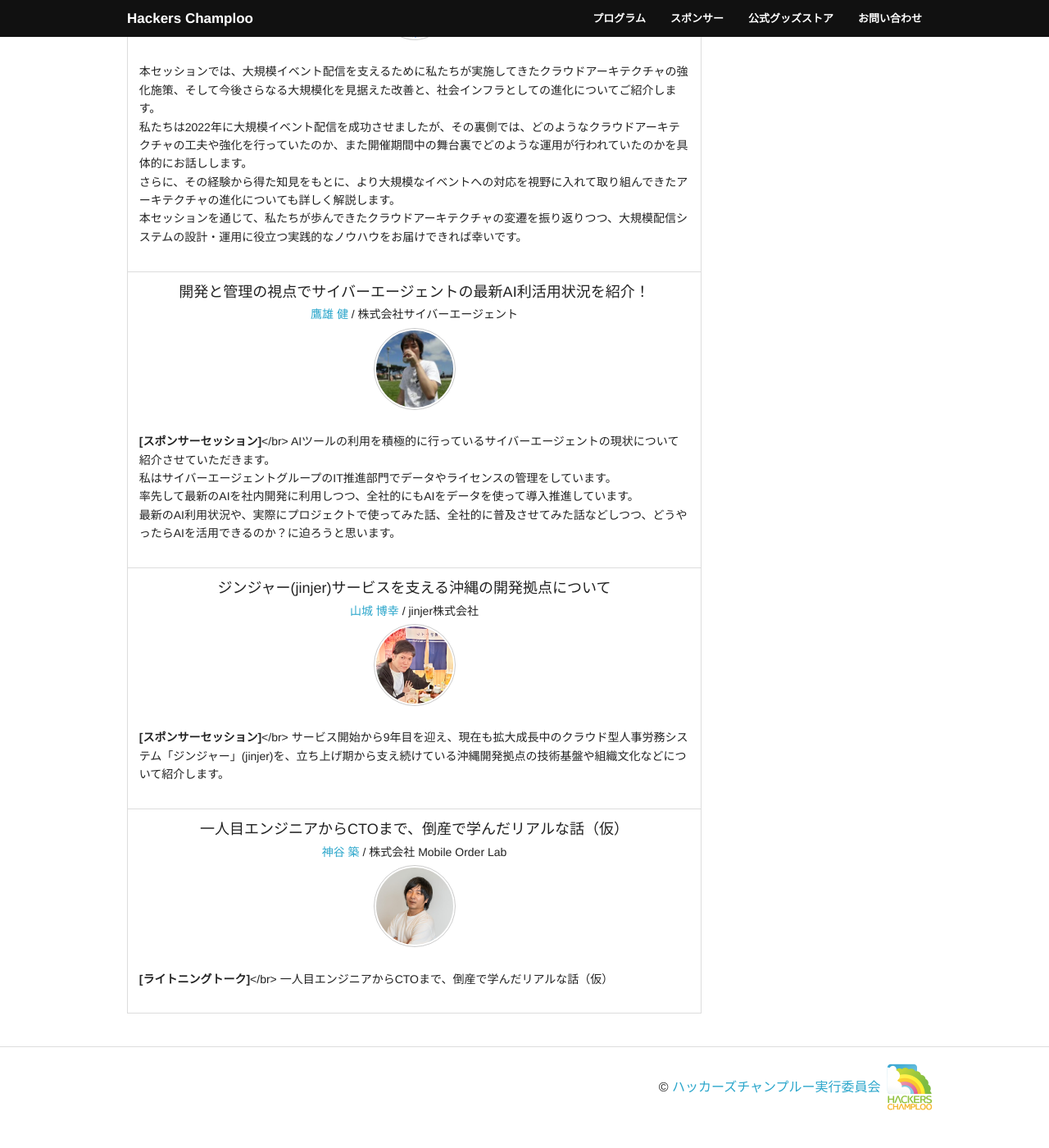
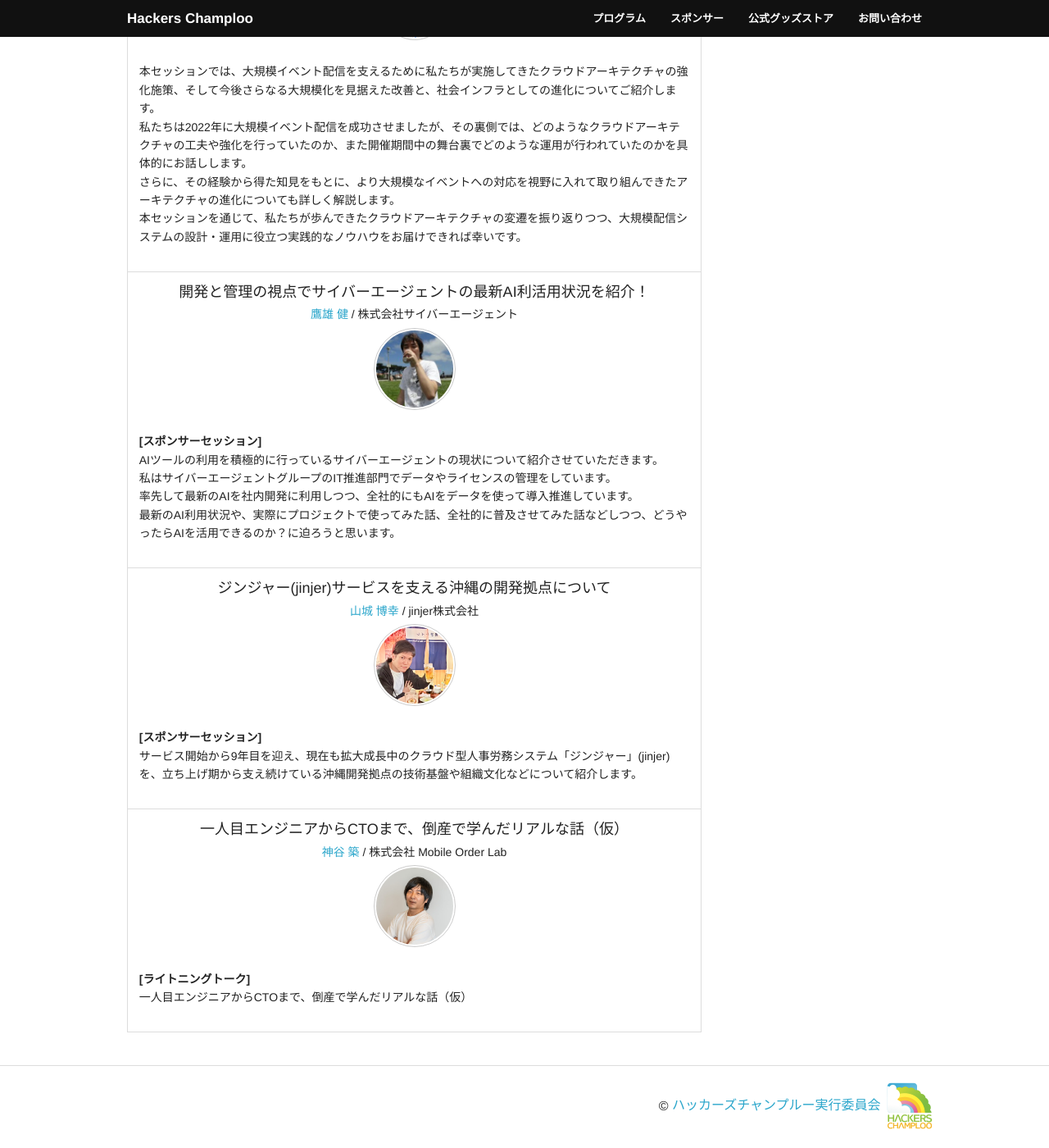
Before and after one commit to hackers-champloo/hackers-champloo.github.io, a Jekyll site: the page built from 2025/program.md, in a window 1280 px wide and 1400 px high, scrolled down 567 px. Shown: the whole window at 82% size. Built offline with Jekyll 4.4.1, drawn with Linux system fonts in a browser that asks for light colours; nearby versions of some CDN libraries; before the commit the page ends 1944 px from its top, so only the background shows below that.

Commit message:
fix typo

```diff
--- a/2025/program.md
+++ b/2025/program.md
@@ -53,7 +53,7 @@ description: 2025年8月2日（土曜日）
             </a>
             </p>
             <p class="track-description">
-            <b>[スポンサーセッション]</b></br>
+            <b>[スポンサーセッション]</b><br>
             AIツールの利用を積極的に行っているサイバーエージェントの現状について紹介させていただきます。<br>
             私はサイバーエージェントグループのIT推進部門でデータやライセンスの管理をしています。<br>
             率先して最新のAIを社内開発に利用しつつ、全社的にもAIをデータを使って導入推進しています。<br>
@@ -72,7 +72,7 @@ description: 2025年8月2日（土曜日）
             </a>
             </p>
             <p class="track-description">
-            <b>[スポンサーセッション]</b></br>
+            <b>[スポンサーセッション]</b><br>
             サービス開始から9年目を迎え、現在も拡大成長中のクラウド型人事労務システム「ジンジャー」(jinjer)を、立ち上げ期から支え続けている沖縄開発拠点の技術基盤や組織文化などについて紹介します。
             </p>
         </td>
@@ -88,7 +88,7 @@ description: 2025年8月2日（土曜日）
             </a>
             </p>
             <p class="track-description">
-            <b>[ライトニングトーク]</b></br>
+            <b>[ライトニングトーク]</b><br>
             一人目エンジニアからCTOまで、倒産で学んだリアルな話（仮）
             </p>
         </td>
```
